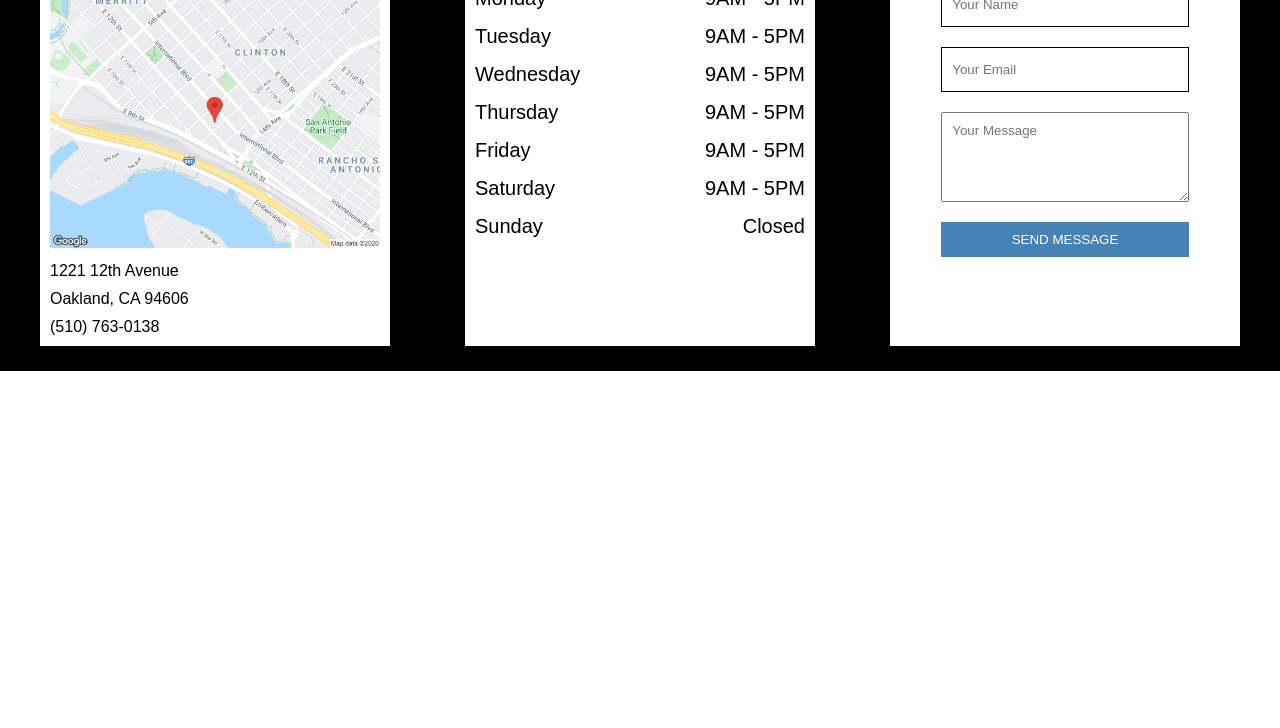
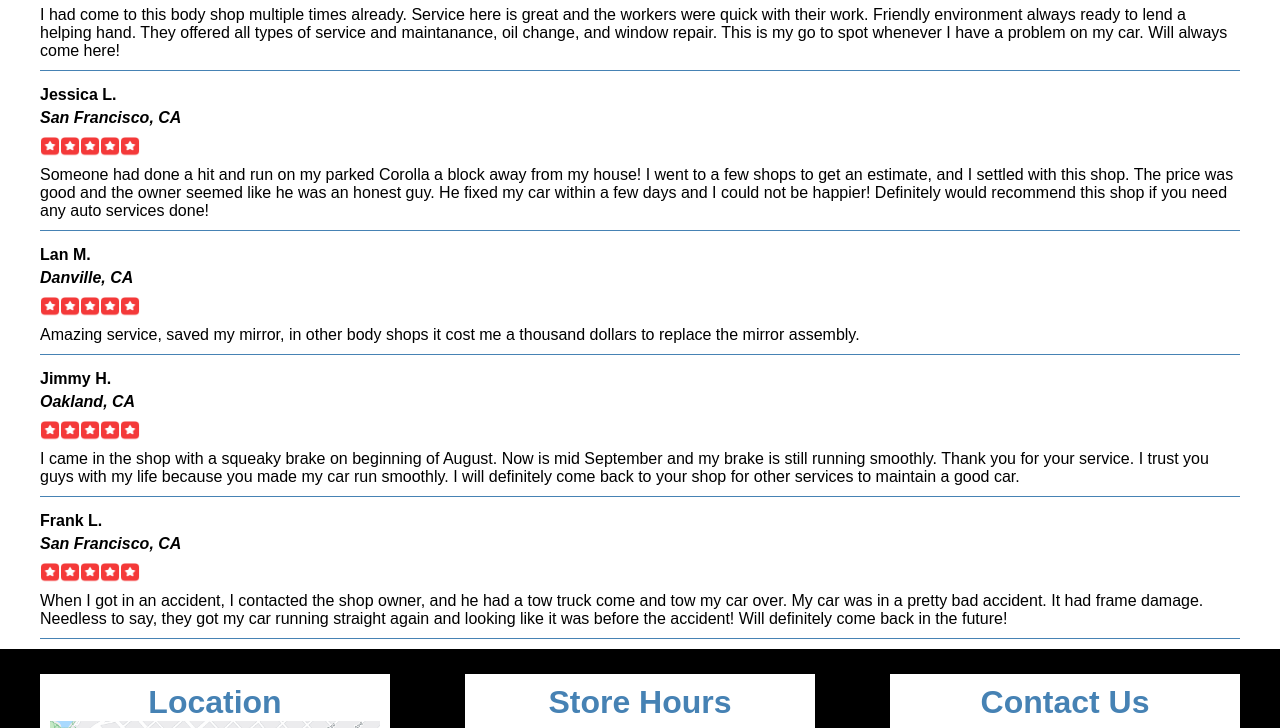
Before and after one commit to hermsicle/HLAutoBody, a website: page client/views/testimonial.html in a window 1280 px wide. Shown: the part 241-969 px from the top of the page. Before the commit the page ends 800 px from the top, so only its background shows below. Drawn offline with Linux system fonts and the light colour scheme; a web font is replaced by a local one.

Commit message:
added testimonials

```diff
--- a/client/assets/style/contact.css
+++ b/client/assets/style/contact.css
@@ -9,7 +9,7 @@
     margin: 0 auto;
 }
 .form-container {
-    width: 90%;
+    width: 50%;
     margin: 100px auto;
     display: flex;
     flex-direction: column;
@@ -48,6 +48,9 @@
     transition: color 0.3s ease-in;
 }
 @media only screen and (max-width: 757px) {
+    .form-container {
+        width: 100%;
+    }
     .form-container .form-input {
         width: 100%;
     }
--- a/client/assets/style/testimonial.css
+++ b/client/assets/style/testimonial.css
@@ -0,0 +1,46 @@
+.test-container {
+    margin: 0 auto;
+    max-width: 1200px;
+}
+.test-inner-container h2 {
+    font-family: 'Goldman' , sans-serif;
+    margin: 10px 0;
+    color: steelblue;
+}
+.testimonials-container {
+    margin: 10px 0;
+    display: flex;
+    flex-direction: column;
+    border-bottom: 1px solid steelblue;
+}
+.testimonials-container h4 {
+    font-family: 'Goldman' , sans-serif;
+    margin: 5px 0;
+}
+.testimonials-container p {
+    font-family: 'Goldman' , sans-serif;
+    margin-bottom: 10px;
+}
+.rating {
+    width: 100px;
+    height: 20px;
+    margin: 5px 0;
+}
+
+@media only screen and (max-width: 1100px) {
+    .test-inner-container {
+        margin-left: 20px;
+    }
+    .testimonials-container {
+        width: 90vw;
+    }
+}
+
+@media only screen and (max-width: 757px){
+    .test-inner-container {
+        margin-left: 20px;
+    }
+    .testimonials-container {
+        width: 90vw;
+    }
+}
--- a/client/views/testimonial.html
+++ b/client/views/testimonial.html
@@ -34,7 +34,52 @@
     <div class="test-container">
         <div class="test-inner-container">
             <h2>TESTIMONIALS</h2>
-
+            <div class="testimonials-container">
+                <div class="testimonial-header">
+                    <h4><strong>Ken H.</strong></h4>
+                    <h4><strong><em>San Francisco, CA</em></strong></h4>
+                    <img class="rating" src="../assets/photos/ratings.png">
+                    <p>I had come to this body shop multiple times already. Service here is great and the workers were quick with their work.
+                        Friendly environment always ready to lend a helping hand. They offered all types of service and maintanance, oil change, and window repair. This is my go to spot whenever
+                        I have a problem on my car. Will always come here!
+                    </p>
+                </div>
+            </div>
+            <div class="testimonials-container">
+                <div class="testimonial-header">
+                    <h4><strong>Jessica L.</strong></h4>
+                    <h4><strong><em>San Francisco, CA</em></strong></h4>
+                    <img class="rating" src="../assets/photos/ratings.png">
+                    <p>Someone had done a hit and run on my parked Corolla a block away from my house! I went to a few shops to get an estimate, and I settled with this shop. The
+                        price was good and the owner seemed like he was an honest guy. He fixed my car within a few days and I could not be happier! Definitely would recommend this shop
+                        if you need any auto services done!
+                    </p>
+                </div>
+            </div>
+            <div class="testimonials-container">
+                <div class="testimonial-header">
+                    <h4><strong>Lan M.</strong></h4>
+                    <h4><strong><em>Danville, CA</em></strong></h4>
+                    <img class="rating" src="../assets/photos/ratings.png">
+                    <p>Amazing service, saved my mirror, in other body shops it cost me a thousand dollars to replace the mirror assembly.</p>
+                </div>
+            </div>
+            <div class="testimonials-container">
+                <div class="testimonial-header">
+                    <h4><strong>Jimmy H.</strong></h4>
+                    <h4><strong><em>Oakland, CA</em></strong></h4>
+                    <img class="rating" src="../assets/photos/ratings.png">
+                    <p>I came in the shop with a squeaky brake on beginning of August. Now is mid September and my brake is still running smoothly. Thank you for your service. I trust you guys with my life because you made my car run smoothly. I will definitely come back to your shop for other services to maintain a good car.</p>
+                </div>
+            </div>
+            <div class="testimonials-container">
+                <div class="testimonial-header">
+                    <h4><strong>Frank L.</strong></h4>
+                    <h4><strong><em>San Francisco, CA</em></strong></h4>
+                    <img class="rating" src="../assets/photos/ratings.png">
+                    <p>When I got in an accident, I contacted the shop owner, and he had a tow truck come and tow my car over. My car was in a pretty bad accident. It had frame damage. Needless to say, they got my car running straight again and looking like it was before the accident! Will definitely come back in the future! </p>
+                </div>
+            </div>
         </div>
     </div>
 
```
Also changed, not shown: scrapers.js (+11 -25 lines), client/assets/photos/lambo.jpeg (added), client/assets/photos/ratings.png (added), 4 other files.
